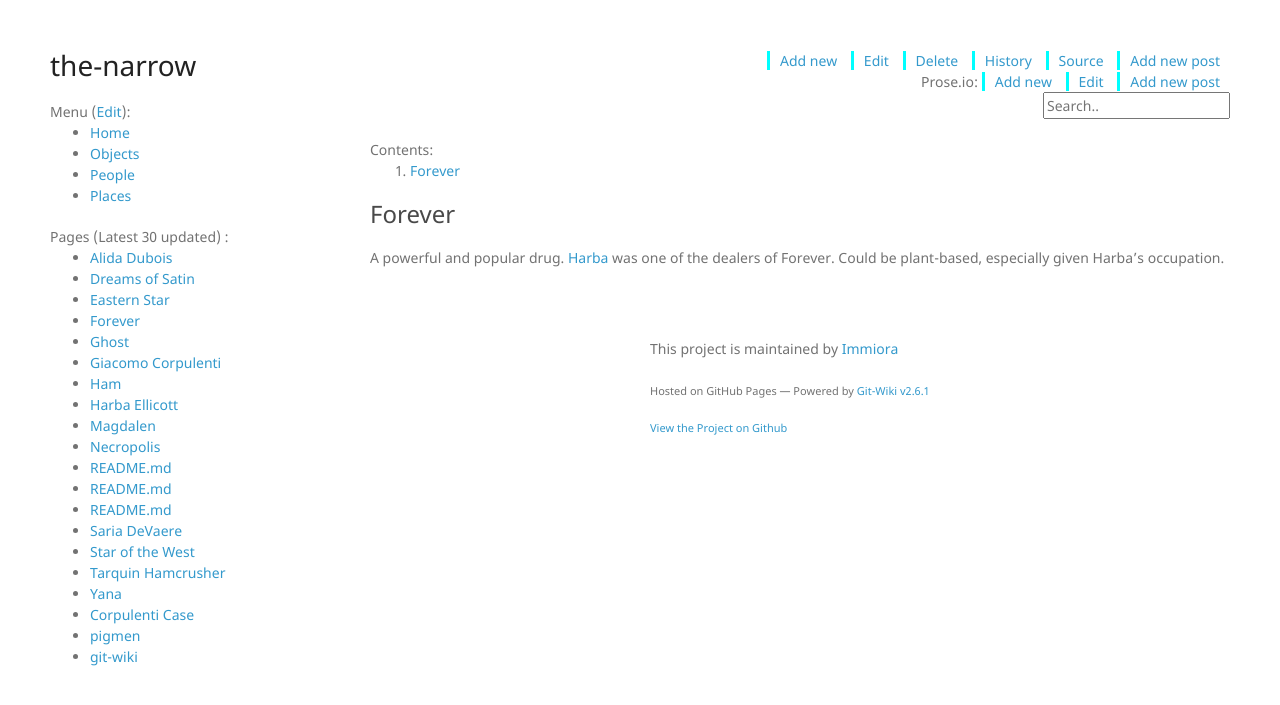
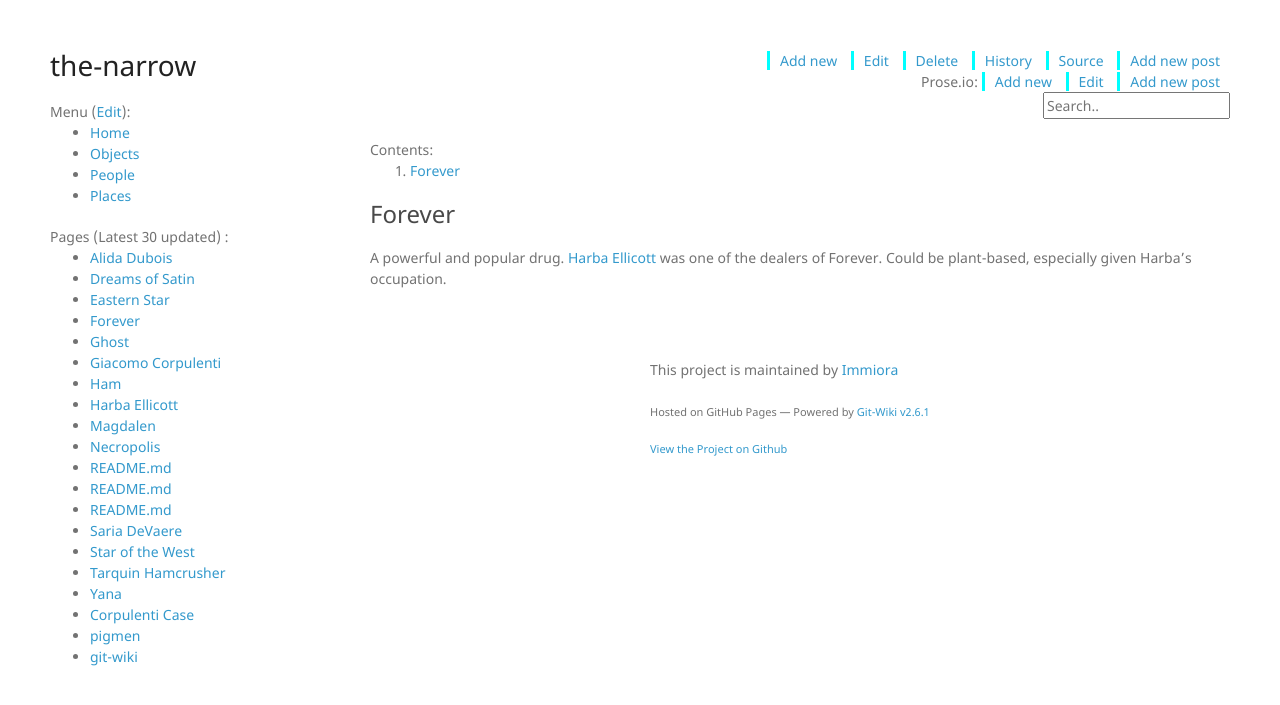
Before and after one commit to Immiora/the-narrow, a Jekyll site: the page built from wiki/substances/Forever.md, in a window 1280 px wide. Shown: the top 705 px of the page. Built offline with Jekyll 4.4.1, drawn with Linux system fonts in a browser that asks for light colours; nearby versions of some CDN libraries.

Commit message:
Update Forever.md

```diff
--- a/wiki/substances/Forever.md
+++ b/wiki/substances/Forever.md
@@ -4,4 +4,4 @@ categories: substances
 ---
 
 ### Forever
-A powerful and popular drug. [Harba](Harba) was one of the dealers of Forever. Could be plant-based, especially given Harba's occupation.
+A powerful and popular drug. [Harba Ellicott](HarbaEllicott) was one of the dealers of Forever. Could be plant-based, especially given Harba's occupation.
```
